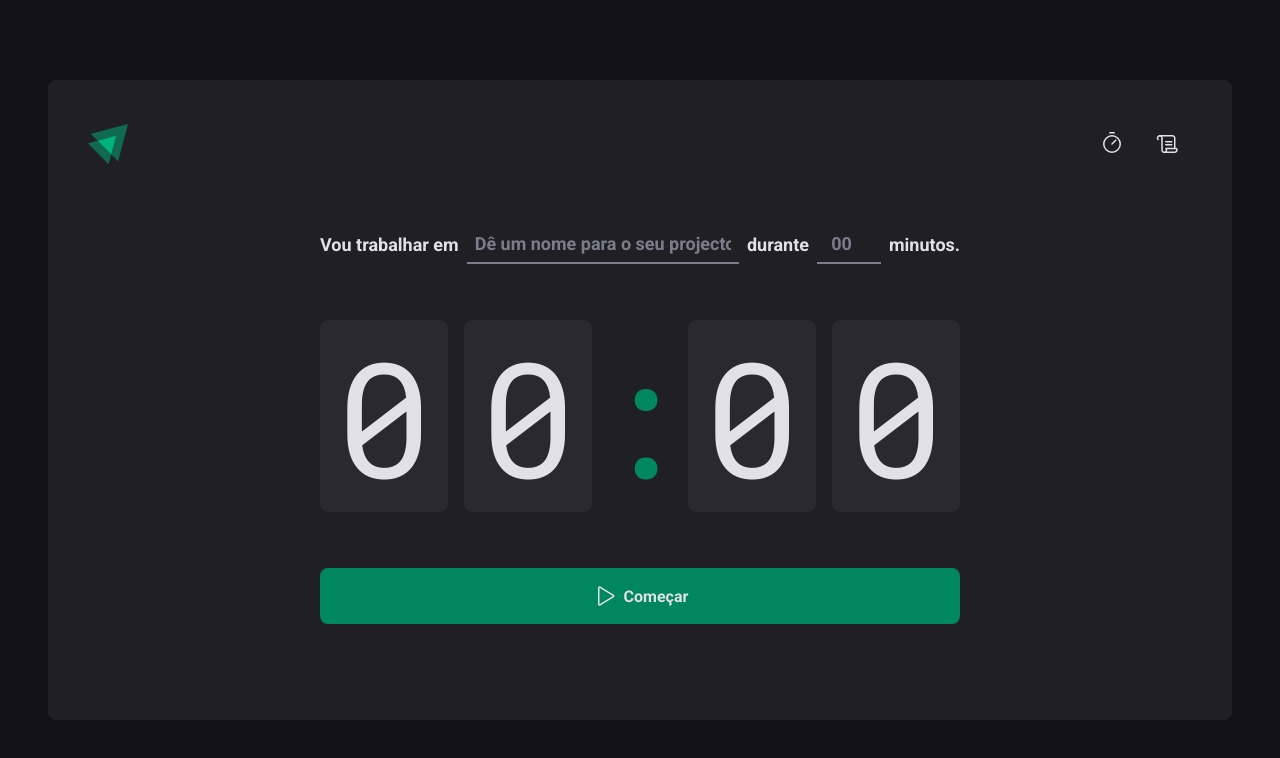
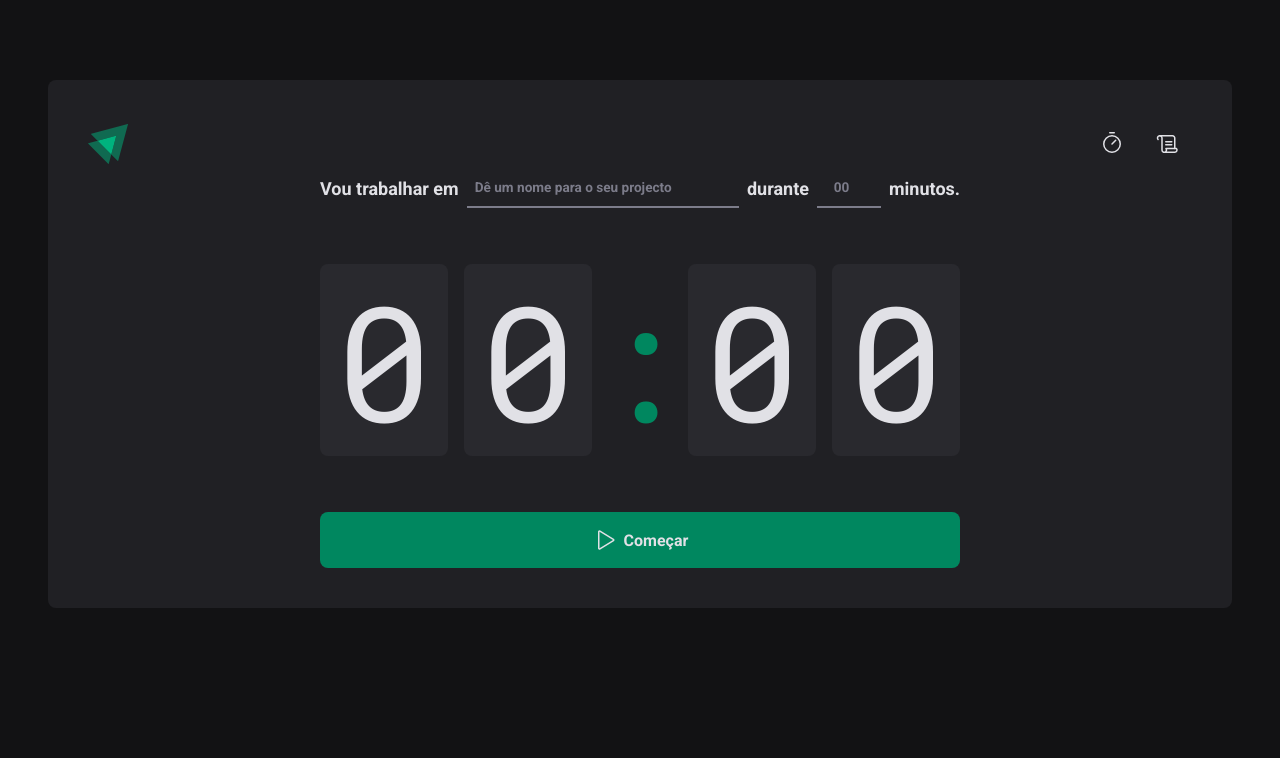
Before and after one commit to mauriciocosta404/ignite-timer, a React (Vite) app: page / in a window 1280 px wide. Shown: the top 758 px of the page. Built offline with nearby package versions, Linux system fonts and the light colour scheme.

Commit message:
feat: mandando toda a home

```diff
--- a/src/layouts/DefaultLayout/styles.ts
+++ b/src/layouts/DefaultLayout/styles.ts
@@ -2,7 +2,6 @@ import styled from "styled-components";
 
 export const LayoutContainer = styled.div`
     max-width: 74rem;
-    height: calc(100vh - 10rem);
     margin: 5rem auto;
     padding: 2.5rem;
 
--- a/src/pages/home/index.tsx
+++ b/src/pages/home/index.tsx
@@ -12,13 +12,24 @@ export function Home(){
                     <S.TaskInput
                         placeholder="Dê um nome para o seu projecto"
                         id="task"
+                        list="task-suggestions"
                     />
+
+                    <datalist id="task-suggestions">
+                        <option value="Projecto 1"/>
+                        <option value="Projecto 2"/>
+                        <option value="Projecto 3"/>
+                        <option value="Banana"/>
+                    </datalist>
 
                     <label htmlFor="">durante</label>
                     <S.MinutesAmountInput
                         placeholder="00"
                         type="number"
                         id="minutesAmount"
+                        step={5}
+                        min={5}
+                        max={60}
                     />
 
                     <span>minutos.</span>
--- a/src/pages/home/styles.ts
+++ b/src/pages/home/styles.ts
@@ -34,7 +34,7 @@ const BaseInput = styled.input`
     border:0;
     border-bottom:2px solid ${props => props.theme["gray-500"]};
     font-weight :bold ;
-    font-size: 1.125rem;
+    font-size: .85rem;
     padding: 0 0.5rem;
     color:${props => props.theme["gray-100"]};
 
@@ -50,6 +50,9 @@ const BaseInput = styled.input`
 
 export const TaskInput = styled(BaseInput)`
     flex: 1;
+    &::-webkit-calendar-picker-indicator{
+        display: none !important;
+    }
 `;
 
 export const MinutesAmountInput = styled(BaseInput)`
```
